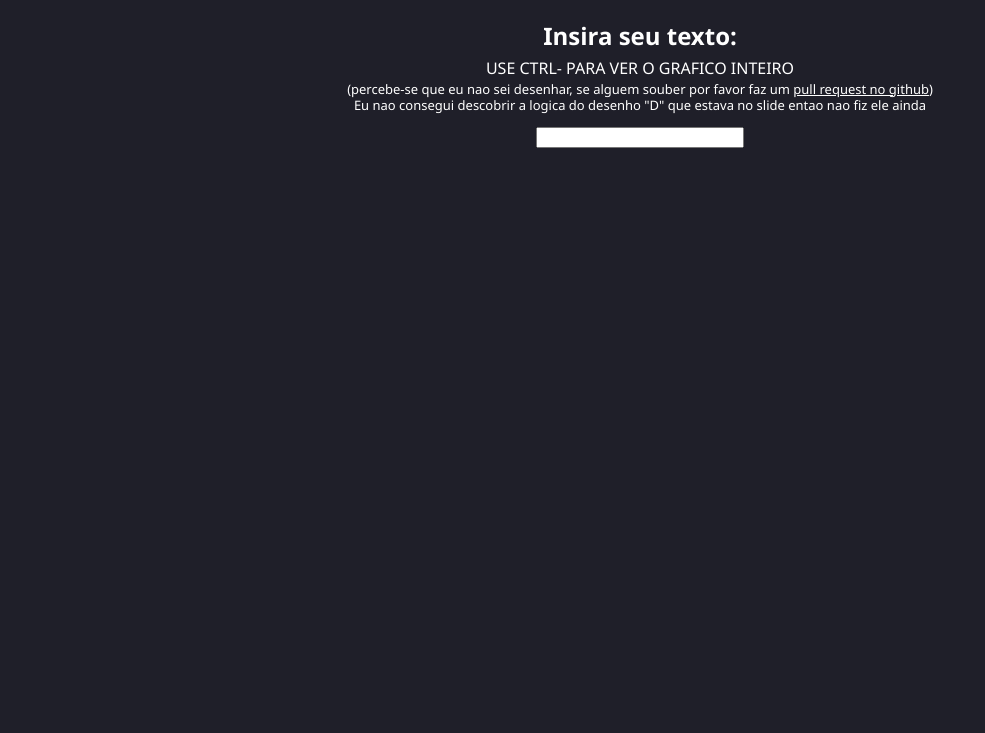
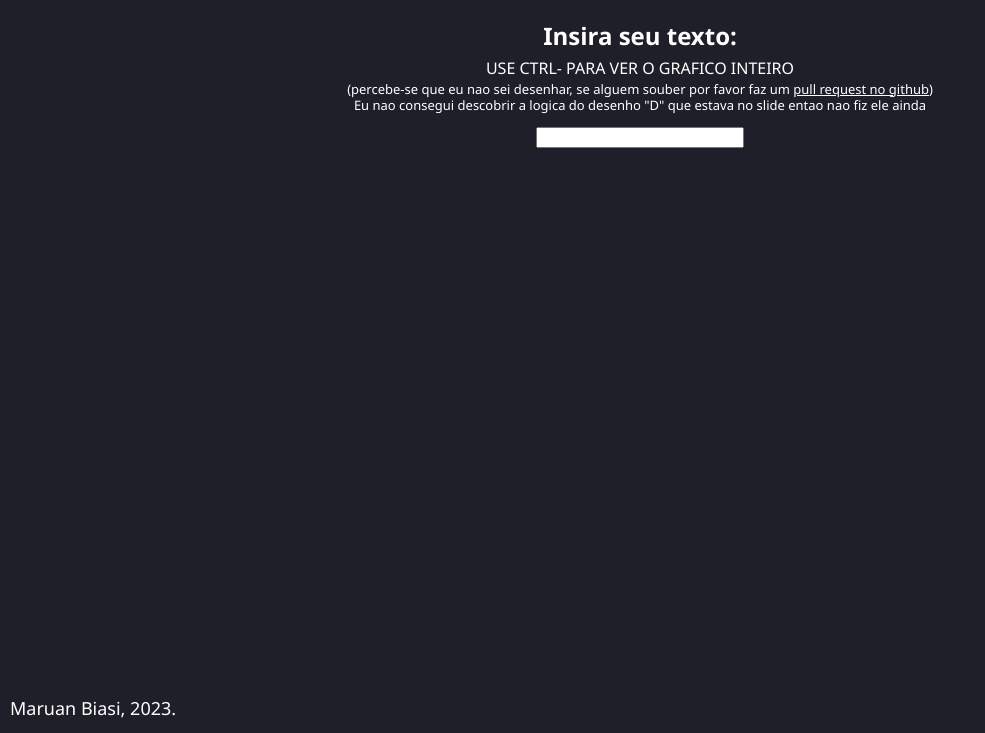
Before and after one commit to CodyKoInABox/geradorModulacaoSinais, a plain HTML site: page index.html in a window 1280 px wide. Shown: the part 67-800 px from the top of the page, without its empty margins (0-985 px from the left). Drawn offline with Linux system fonts and the light colour scheme.

Commit message:
Add files via upload

```diff
--- a/index.html
+++ b/index.html
@@ -40,5 +40,6 @@
 
 
 
+    <p class="title name">Maruan Biasi, 2023.</p>
 </body>
 </html>
--- a/styles.css
+++ b/styles.css
@@ -33,3 +33,11 @@ a:hover{
 img{
     display: none;
 }
+.name{
+    position: fixed;
+    font-size: large;
+    left: 10px;
+    bottom: -5px;
+    font-weight: 500;
+
+}
```
